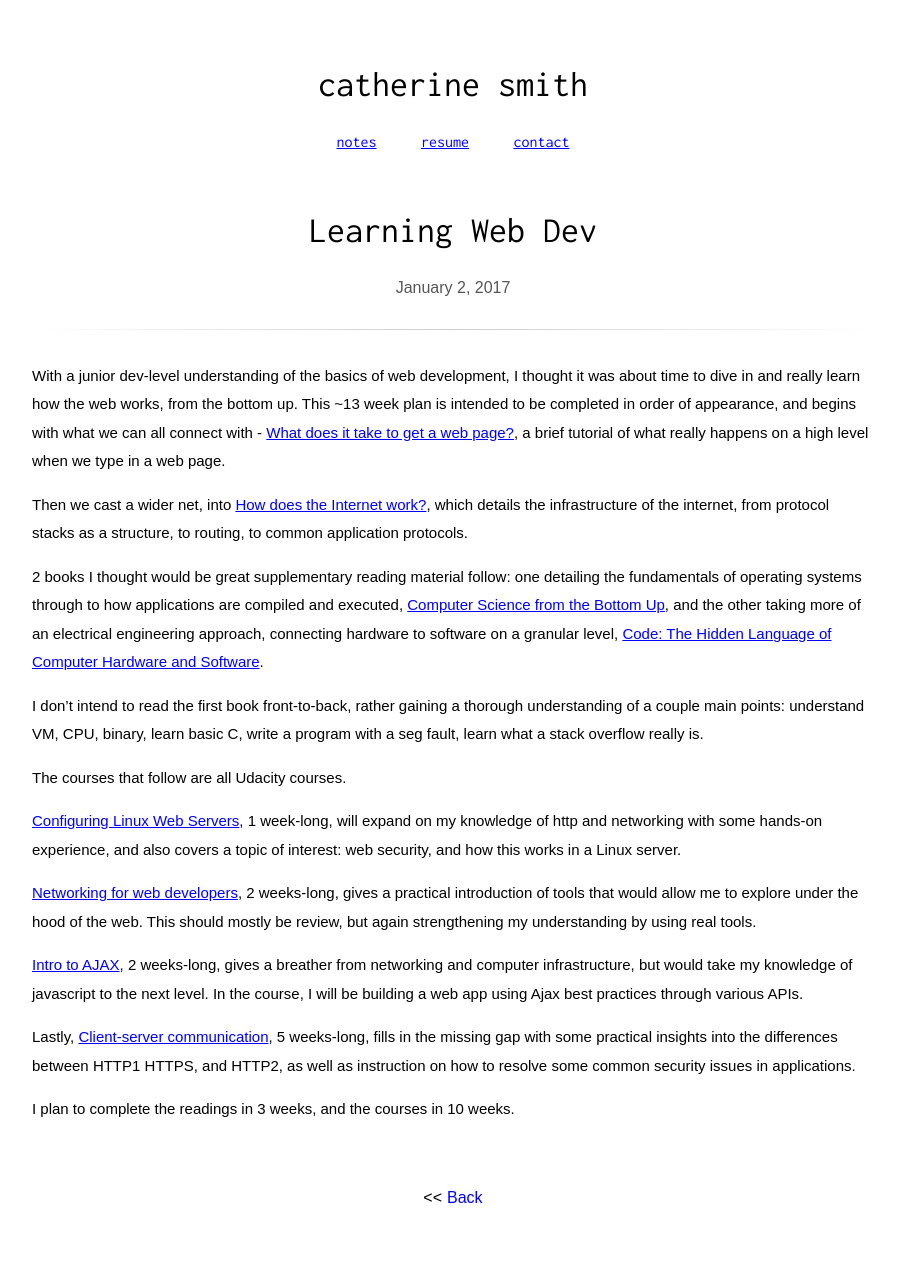
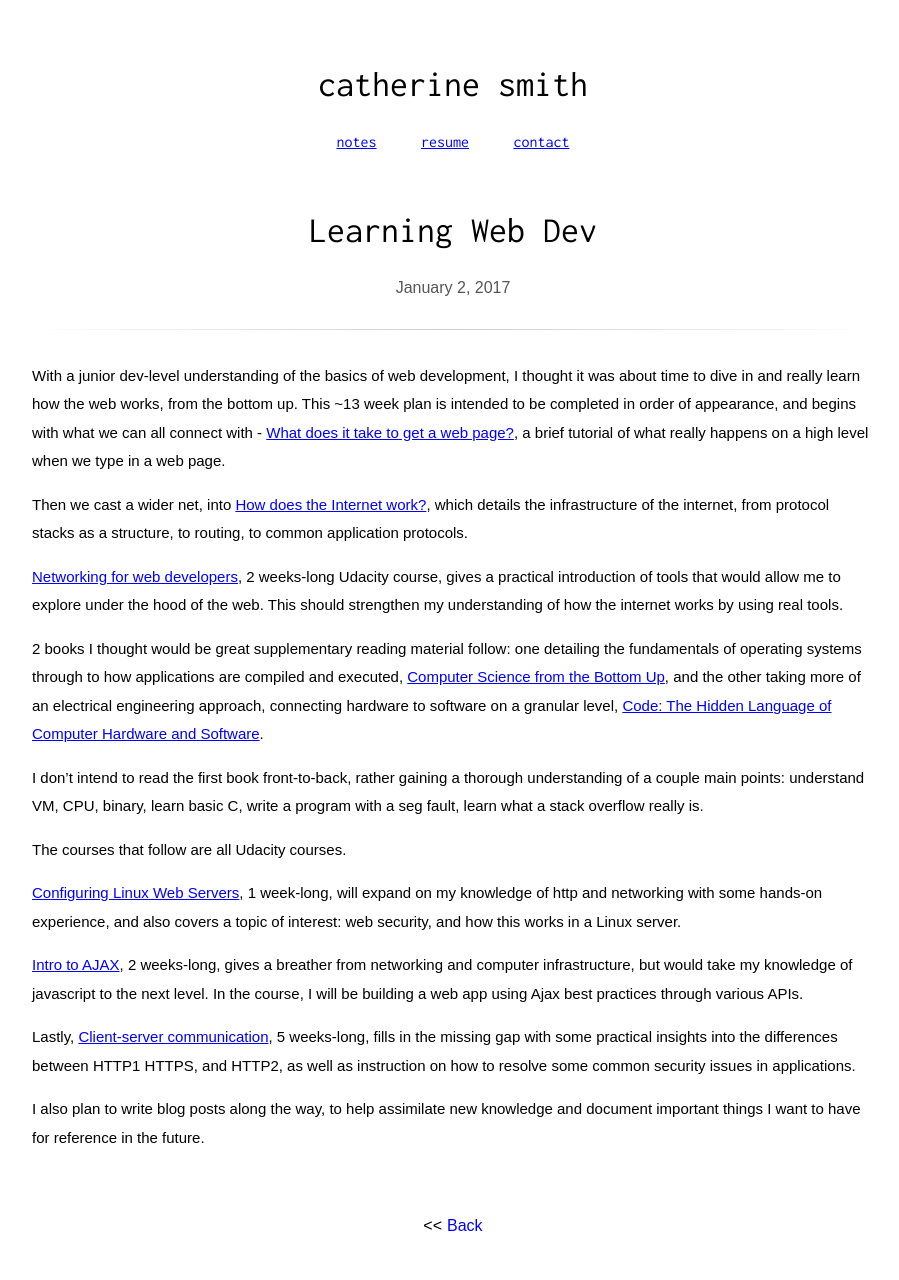
Before and after one commit to eastandwestwind/notes, a Jekyll site: the page built from _posts/2017-01-02-learningdev.md, in a window 1280 px wide. Shown: the whole page, without its empty margins (187-1086 px from the left). Built offline with Jekyll 4.4.1, drawn with Linux system fonts in a browser that asks for light colours; nearby versions of some CDN libraries; some web fonts are replaced; before the commit the page ends 1252 px from its top, so only the background shows below that.

Commit message:
put networking course earlier, add plan for blog posts

```diff
--- a/_posts/2017-01-02-learningdev.md
+++ b/_posts/2017-01-02-learningdev.md
@@ -5,6 +5,8 @@ title: Learning Web Dev
 With a junior dev-level understanding of the basics of web development, I thought it was about time to dive in and really learn how the web works, from the bottom up. This ~13 week plan is intended to be completed in order of appearance, and begins with what we can all connect with - [What does it take to get a web page?](http://www.cs.bu.edu/~best/courses/cs109/modules/getwebpage/), a brief tutorial of what really happens on a high level when we type in a web page.
 
 Then we cast a wider net, into [How does the Internet work?](https://web.stanford.edu/class/msande91si/www-spr04/readings/week1/InternetWhitepaper.htm), which details the infrastructure of the internet, from protocol stacks as a structure, to routing, to common application protocols.
+
+[Networking for web developers](https://www.udacity.com/course/networking-for-web-developers--ud256), 2 weeks-long Udacity course, gives a practical introduction of tools that would allow me to explore under the hood of the web. This should strengthen my understanding of how the internet works by using real tools.
 
 2 books I thought would be great supplementary reading material follow: one detailing the fundamentals of operating systems through to how applications are compiled and executed, [Computer Science from the Bottom Up](http://feederio.com/files/book/14825303521699_27b3feca45ef47b0b77c9aa0a1565b0a.pdf), and the other taking more of an electrical engineering approach, connecting hardware to software on a granular level, [Code: The Hidden Language of Computer Hardware and Software](https://bobcarp.files.wordpress.com/2014/07/code-charles-petzold.pdf).
 
@@ -14,11 +16,8 @@ The courses that follow are all Udacity courses.
 
 [Configuring Linux Web Servers](https://www.udacity.com/course/configuring-linux-web-servers--ud299), 1 week-long, will expand on my knowledge of http and networking with some hands-on experience, and also covers a topic of interest: web security, and how this works in a Linux server.
 
-[Networking for web developers](https://www.udacity.com/course/networking-for-web-developers--ud256), 2 weeks-long, gives a practical introduction of tools that would allow me to explore under the hood of the web. This should mostly be review, but again strengthening my understanding by using real tools.
-
 [Intro to AJAX](https://www.udacity.com/course/intro-to-ajax--ud110), 2 weeks-long, gives a breather from networking and computer infrastructure, but would take my knowledge of javascript to the next level. In the course, I will be building a web app using Ajax best practices through various APIs.
 
 Lastly, [Client-server communication](https://www.udacity.com/course/client-server-communication--ud897), 5 weeks-long, fills in the missing gap with some practical insights into the differences between HTTP1 HTTPS, and HTTP2, as well as instruction on how to resolve some common security issues in applications.
 
-
-I plan to complete the readings in 3 weeks, and the courses in 10 weeks.
+I also plan to write blog posts along the way, to help assimilate new knowledge and document important things I want to have for reference in the future.
```
